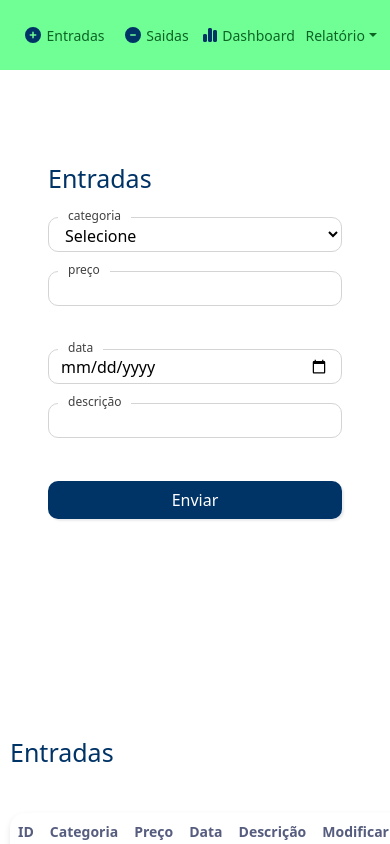
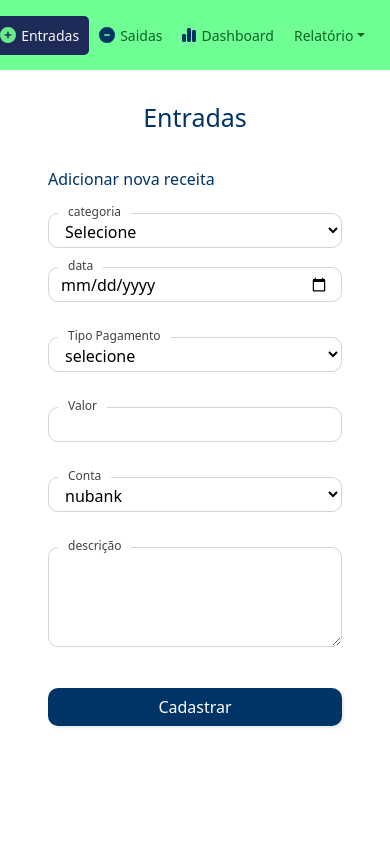
Before and after one commit to biancacostamelo/sistema-financeiro, a React (Create React App) app in the folder sistema/: page /Entradas in a window 390 px wide. Shown: the top 844 px of the page. Built offline with nearby package versions, Linux system fonts and the light colour scheme; no server answers.

Commit message:
reestruturando front-end

```diff
--- a/sistema/src/components/sidebar.jsx
+++ b/sistema/src/components/sidebar.jsx
@@ -5,55 +5,57 @@ import { faPlusCircle, faMinusCircle, faChartSimple } from '@fortawesome/free-so
 import { FontAwesomeIcon } from '@fortawesome/react-fontawesome'
 import '../css/style.css'
 import NavDropdown from 'react-bootstrap/NavDropdown'
+import { useLocation } from 'react-router-dom'
 
 const Sidebar = () => {
+    const location = useLocation()
     useEffect(() => {
         const menuItems = document.querySelectorAll('.areaMenu')
 
         menuItems.forEach(menuItem => {
-            menuItem.addEventListener('click', function (event) {
-                menuItems.forEach(menuItem => {
-                    menuItem.classList.remove("active")
-                })
-                event.currentTarget.classList.add("active")
-            })
+            const path = menuItem.getAttribute('data-path')
+            if (location.pathname.includes(path)) {
+                menuItem.classList.add('active')
+            } else {
+                menuItem.classList.remove('active')
+            }
         })
-    }, [])
+    }, [location.pathname])
 
     return (
         <>
             <div id="sidebar">
                 <div className="menu">
-                    <div className="areaMenu pb-2 pt-2 pl-1" >
+                    <div data-path='/Entradas' className="areaMenu pb-2 pt-2 pl-1" >
                         <Link to='/Entradas' className="Link">
-                            <button className="areaMenu">
-                                <FontAwesomeIcon icon={faPlusCircle} color="#003366" style={{ marginRight: '5px', fontSize: '16px' }} />
+                            <button data-path='/Entradas' className="areaMenu">
+                                <FontAwesomeIcon icon={faPlusCircle} style={{ marginRight: '5px', fontSize: '16px' }} />
                                 Entradas
                             </button>
                         </Link>
                     </div>
-                    <div className="areaMenu pb-2 pt-2 pl-1" >
+                    <div data-path='/Saidas' className="areaMenu pb-2 pt-2 pl-1" >
                         <Link to='/Saidas' className="Link">
-                            <button className="areaMenu">
+                            <button data-path='/Saidas' className="areaMenu">
                                 <FontAwesomeIcon icon={faMinusCircle} color="#003366" style={{ marginRight: '5px', fontSize: '16px' }} />
                                 Saidas
                             </button>
                         </Link>
                     </div>
-                    <div className="areaMenu pb-2 pt-2 pl-1" >
+                    <div data-path='/Dashboard' className="areaMenu pb-2 pt-2 pl-1" >
                         <Link to='/Dashboard' className="Link">
-                            <button className="areaMenu">
+                            <button data-path='/Dashboard' className="areaMenu">
                                 <FontAwesomeIcon icon={faChartSimple} color="#003366" style={{ marginRight: '5px', fontSize: '16px' }} />
                                 Dashboard
                             </button>
                         </Link>
                     </div>
-                    <div className="areaMenu pb-2 pt-2 pl-1" >
-                        <button className="areaMenu">
+                    <div data-path='/Relatorio' className="areaMenu pb-2 pt-2 pl-1" >
+                        <button data-path='/Relatorio' className="areaMenu">
                             <NavDropdown title="Relatório" id="navbarScrollingDropdown" className="anavbar">
                                 <Link to='/Relatorio' className="Link">
-                                    <NavDropdown.Item> <Link to='/tableentradas'>• Entradas</Link></NavDropdown.Item>
-                                    <NavDropdown.Item> <Link to='/tablesaidas'>• Saídas</Link></NavDropdown.Item>
+                                    <NavDropdown.Item> <Link data-path='/tableentradas' to='/tableentradas'>• Entradas</Link></NavDropdown.Item>
+                                    <NavDropdown.Item> <Link data-path='/tablesaidas' to='/tablesaidas'>• Saídas</Link></NavDropdown.Item>
                                 </Link>
                             </NavDropdown>
                         </button>
--- a/sistema/src/components/tableentradas.jsx
+++ b/sistema/src/components/tableentradas.jsx
@@ -1,6 +1,9 @@
 import React, { useEffect, useState } from "react"
 import { Link } from "react-router-dom/cjs/react-router-dom"
 import axios from "axios"
+import { FontAwesomeIcon } from "@fortawesome/react-fontawesome"
+import { faTrashCan } from "@fortawesome/free-solid-svg-icons"
+import { faPenToSquare } from "@fortawesome/free-solid-svg-icons"
 
 const Tableentradas = () => {
 
@@ -17,9 +20,9 @@ const Tableentradas = () => {
 
     return (
         <>
-            <div className="campo"  style={{ overflow: 'scroll' }}>
+            <div className="campo overflow mx-5">
                 <div className="div3">
-                    <h2>Entradas</h2>
+                    <h2>Tabela de Entradas</h2>
                 </div>
                 <div className="div2">
                     <table className="table">
@@ -38,8 +41,8 @@ const Tableentradas = () => {
                             {entradas.map((entradas) => (
                                 <tr key={entradas.id}>
                                     <th scope="row" className="v-a">{entradas.id}</th>
-                                    <td className="v-a">{entradas.categoria}</td>
-                                    <td className="v-a">{entradas.preco}</td>
+                                    <td className="v-a fw-bolder">{entradas.categoria}</td>
+                                    <td className="v-a text-success fw-medium">R$ {entradas.preco}</td>
                                     <td className="v-a">{new Date(entradas.dataEntrada).toLocaleDateString('pt-BR', {
                                         day: '2-digit',
                                         month: '2-digit',
@@ -58,8 +61,16 @@ const Tableentradas = () => {
                                             {entradas.descricao}
                                         </div>
                                     </td>
-                                    <td className="v-a"><Link to={`/updateentrada/${entradas.id}`} className="btn btn-primary mb-2 mt-2 align-middle">modificar</Link></td>
-                                    <td className="v-a"><button onClick={e => Handledelete(entradas.id)} className="btn btn-danger mb-2 mt-2 align-middle">deletar</button></td>
+                                    <td className="v-a">
+                                        <Link to={`/updateentrada/${entradas.id}`} className="mb-2 mt-2 align-middle">
+                                         <FontAwesomeIcon icon={faPenToSquare} style={{ color: '#204A77', height: '18px'}} />
+                                        </Link>
+                                        </td>
+                                    <td className="v-a">
+                                        <button onClick={e => Handledelete(entradas.id)} className="btn mb-2 mt-2 align-middle">
+                                            <FontAwesomeIcon icon={faTrashCan} style={{ color: '#E9332E', height: '18px'}} />
+                                        </button>
+                                        </td>
                                 </tr>
                             ))}
 
--- a/sistema/src/css/style.css
+++ b/sistema/src/css/style.css
@@ -118,7 +118,7 @@ select {
   box-shadow: rgba(0, 0, 0, 0.10)0px 3px 6px;
   border-radius: 15px;
   margin-left: 225px;
-  width: fit-content;
+  width: 82%;
   margin-top: 37.5px;
 }
 
@@ -201,20 +201,27 @@ select {
   margin-left: -200px;
   /* background: linear-gradient(#5c6486, #717ca7, #7e89b9); */
   background-color: #69eb8c;
-  padding-left: 25px;
+  padding: 0px 15px 0px 15px;
   border-radius: 0px 30px 30px 0px;
 }
 
 .formcadastro {
-  margin-top: 50px;
+  margin-top: 30px;
   box-shadow: rgba(0, 0, 0, 0.10)0px 3px 6px;
   border-radius: 15px;
+  margin-left: 225px;
+  width: 90%;
+  padding: 3rem;
+}
+
+.m-225{
   margin-left: 225px;
 }
 
 @media (max-width: 668px) {
   .formcadastro {
     box-shadow: rgba(0, 0, 0, 0)0px 0px 0px !important;
+    padding: 0 !important;
   }
 }
 
@@ -224,8 +231,9 @@ select {
   }
 
   .areaMenu {
-    width: 92px !important;
-    padding-left: 0px !important;
+    width: auto !important;
+    padding-left: 5px !important;
+    padding-right: 5px !important;
     display: flex !important;
     flex-direction: row !important;
     align-items: center !important;
@@ -246,7 +254,7 @@ select {
   .formcadastro {
     width: auto !important;
     margin-left: 0px;
-    margin-top: 120px;
+    padding: 0px !important;
   }
 
   .campo2 {
@@ -254,6 +262,7 @@ select {
     flex-direction: column;
     align-items: center;
     justify-content: center;
+    padding-top: 30px;
   }
 
   .campo {
@@ -262,8 +271,12 @@ select {
 
   .div3,
   .div2,
+  .m-225{
+    margin-left: 0px !important;
+  }
   .dados{
-    margin-left: 10px !important;
+    margin-right: 20px !important;
+    margin-left: 20px !important;
   }
 
   .group {
@@ -304,15 +317,6 @@ select {
     border: 1px solid #ffffffad !important;
   }
 
-  .areaMenu.active {
-    background-color: #d5ffe0;
-    color: #0c6424;
-    border-radius: 16px !important;
-    display: flex !important;
-    flex-direction: row !important;
-    align-items: center !important;
-    justify-content: center !important;
-  }
 }
 
 @media (max-width: 980px) {
@@ -325,6 +329,9 @@ select {
     width: auto !important;
     margin: 10px;
   }
+  .overflow{
+    overflow: scroll;
+  }
 }
 
 @media (max-width: 898px) {
@@ -334,10 +341,6 @@ select {
 
   .campo {
     margin-top: 120px !important;
-  }
-
-  .formcadastro {
-    margin-top: 160px;
   }
 
   .iconUser {
@@ -360,10 +363,14 @@ select {
   }
 }
 
+.areaMenu.active > svg{
+  color: #69eb8c;
+}
 .areaMenu.active {
-  background-color: #d5ffe0;
-  color: #0c6424;
-  border-radius: 16px 0px 0px 16px;
+  background-color: #1E2B58;
+  color: #f7f7f7;
+  font-weight: 500;
+  border-radius: 5px;
 }
 
 .areaMenu {
@@ -375,6 +382,7 @@ select {
   text-align: left;
   padding-left: 20px;
   font-size: 14px !important;
+  font-weight: 500;
 }
 
 .campoLabel {
--- a/sistema/src/paginas/entradas.jsx
+++ b/sistema/src/paginas/entradas.jsx
@@ -1,5 +1,4 @@
 import React, { useState } from "react"
-import Pesquisa from "../components/pesquisa"
 import axios from "axios"
 import Tableentradas from "../components/tableentradas"
 
@@ -27,14 +26,12 @@ const Entradas = () => {
 
     return (
         <>
-            <div className="campo2">
-                <Pesquisa />
+            <div className="campo2 mt-5 mx-5">
+            <h2 className="mt-4 m-225">Entradas</h2>
                 <form onSubmit={Enviardados}>
-                    <div className="formcadastro p-5">
-                        <div className="mb-4">
-                            <h2>Entradas</h2>
-                        </div>
-                        <div className="row mb-4">
+                    <div className="formcadastro">
+                        <h5>Adicionar nova receita</h5>
+                        <div className="row mb-3 mt-4">
                             <div className="col-md-6 r campoLabel">
                                 <label htmlFor="categoria" className="label">categoria</label>
                                 <select name="categoria" id="categoria" required value={categoria} onChange={(e) => setCategoria(e.target.value)}>
@@ -53,30 +50,47 @@ const Entradas = () => {
                                     <option value="reembolsos">Reembolsos</option>
                                 </select>
                             </div>
-                            <div className="col-md-6 r campoLabel">
-                                <label htmlFor="preco" className="label">preço</label>
-                                <input required type="number" id="preco" value={preco} onChange={(e) => setPreco(e.target.value)} />
-                            </div>
-                        </div>
-                        <div className="row mb-4">
                             <div className="col-md-6 campoLabel">
                                 <label htmlFor="data" className="label">data</label>
                                 <input required type="date" id="data" className="input" value={data} onChange={(e) => setData(e.target.value)} />
                             </div>
-                            <div className="col-md-6 campoLabel">
+                        </div>
+                        <div className="row mb-3 gap-3">
+                            <div className="col-md-12 r campoLabel">
+                                <label htmlFor="tipo_pagamento" className="label">Tipo Pagamento</label>
+                                <select name="tipo_pagamento" id="tipo_pagamento">
+                                    <option value="selecione">selecione</option>
+                                    <option value="pix">pix</option>
+                                    <option value="debito">debito</option>
+                                </select>
+                            </div>
+                            <div className="col-md-12 campoLabel">
+                                <label htmlFor="valor" className="label">Valor</label>
+                                <input type="number" className="input" id="valor" name="valor" value={preco} onChange={(e) => setPreco(e.target.value)} />
+                            </div>
+                        </div>
+                        <div className="row mb-3 gap-3">
+                            <div className="col-md-12 r campoLabel">
+                                <label htmlFor="conta" className="label">Conta</label>
+                                <select name="conta" id="conta">
+                                    <option value="nubank">nubank</option>
+                                    <option value="itau">itau</option>
+                                </select>
+                            </div>
+                            <div className="col-md-12 campoLabel">
                                 <label htmlFor="descricao" className="label">descrição</label>
-                                <input type="text" className="input" id="descricao" value={descricao} onChange={(e) => setDescricao(e.target.value)} />
+                                <textarea id="descricao" name="descricao" style={{ width: '100%', height: '100px' }} value={descricao} onChange={(e) => setDescricao(e.target.value)}></textarea>
                             </div>
                         </div>
                         <div className="row">
                             <div className="col-md-12">
-                                <button className="botao" type="submit">Enviar</button>
+                                <button className="botao fw-medium" type="submit">Cadastrar</button>
                             </div>
                         </div>
                     </div>
                 </form>
             </div>
-            <Tableentradas/>
+          <Tableentradas/>
         </>
     )
 }
--- a/sistema/src/paginas/saidas.jsx
+++ b/sistema/src/paginas/saidas.jsx
@@ -1,5 +1,4 @@
 import React, { useState } from "react";
-import Pesquisa from "../components/pesquisa";
 import axios from "axios";
 import Tablesaidas from "../components/tablesaidas";
 
@@ -8,19 +7,19 @@ const Saidas = () => {
     const [categoria, setCategoria] = useState('')
     const [preco, setPreco] = useState('')
     const [tipoPagamento, setTipopagamento] = useState('')
-    const [dataSaidas, setDatasaidas] = useState('')
+    const [data, setData] = useState('')
     const [descricao, setDescricao] = useState('')
 
     const Handlesubmit = (evento) => {
         evento.preventDefault()
-        const novaSaida = { categoria, preco, tipoPagamento, dataSaidas, descricao }
+        const novaSaida = { categoria, preco, tipoPagamento, data, descricao }
         axios.post('http://localhost:3005/saidas', novaSaida)
             .then(() => {
                 alert('saída adicionada com sucesso!')
                 setCategoria('')
                 setPreco('')
                 setTipopagamento('')
-                setDatasaidas('')
+                setData('')
                 setDescricao('')
             })
             .catch((erro) => {
@@ -30,63 +29,65 @@ const Saidas = () => {
 
     return (
         <>
-            <div className="campo2">
-                <Pesquisa />
+            <div className="campo2 mt-5 mx-5">
+            <h2 className="mt-4 m-225">Saidas</h2>
                 <form onSubmit={Handlesubmit}>
-                    <div className="formcadastro p-5">
-                        <div className="mb-4">
-                            <h2>Saidas</h2>
-                        </div>
-                        <div className="row mb-4">
-                            <div className="col-sm-6 r campoLabel">
+                    <div className="formcadastro">
+                        <h5>Adicionar nova despesa</h5>
+                        <div className="row mb-3 mt-4">
+                            <div className="col-md-6 r campoLabel">
                                 <label htmlFor="categoria" className="label">categoria</label>
                                 <select name="categoria" id="categoria" required value={categoria} onChange={(e) => setCategoria(e.target.value)}>
                                     <option value="">Selecione</option>
-                                    <option value="alimentacao">Alimentação</option>
-                                    <option value="moradia">Moradia</option>
-                                    <option value="transporte">Transporte</option>
-                                    <option value="educacao">Educação</option>
-                                    <option value="saude">Saúde</option>
-                                    <option value="lazer_entretenimento">Lazer e entretenimento</option>
-                                    <option value="vestuario">Vestuário</option>
-                                    <option value="tecnologia_comunicacao">Tecnologia e comunicação</option>
-                                    <option value="seguros_protecao">Seguros e proteção</option>
-                                    <option value="impostos_taxas">Impostos e taxas</option>
-                                    <option value="despesas_animais">Despesas com animais de estimação</option>
-                                    <option value="doacoes_caridade">Doações e caridade</option>
+                                    <option value="salario">Salário</option>
+                                    <option value="freelance">Freelance ou prestação de serviços</option>
+                                    <option value="investimentos">Rendimentos de investimentos</option>
+                                    <option value="aluguéis">Aluguéis</option>
+                                    <option value="pensao_aposentadoria">Pensão ou aposentadoria</option>
+                                    <option value="comissoes_bonificacoes">Comissões ou bonificações</option>
+                                    <option value="lucros_negocios">Lucros de negócios próprios</option>
+                                    <option value="premios_sorteios">Prêmios ou sorteios</option>
+                                    <option value="venda_bens">Venda de bens</option>
+                                    <option value="ajuda_familiar">Ajuda financeira de familiares ou amigos</option>
+                                    <option value="dividendos">Dividendos de ações</option>
+                                    <option value="reembolsos">Reembolsos</option>
                                 </select>
                             </div>
-                            <div className="col-sm-6 r campoLabel">
-                                <label htmlFor="preco" className="label">preço</label>
-                                <input required type="number" value={preco} id="preco" onChange={(e) => setPreco(e.target.value)} />
+                            <div className="col-md-6 campoLabel">
+                                <label htmlFor="data" className="label">data</label>
+                                <input required type="date" id="data" className="input" value={data} onChange={(e) => setData(e.target.value)} />
                             </div>
                         </div>
-                        <div className="row mb-4">
-                            <div className="col-sm-6 campoLabel">
-                                <label htmlFor="tipoPagamento" className="label">tipo pagamento</label>
-                                <select name="tipoPagamento" id="tipoPagamento" required value={tipoPagamento} onChange={(e) => setTipopagamento(e.target.value)}>
-                                    <option value="">Selecione</option>
-                                    <option value="Pix">Pix</option>
-                                    <option value="cartaocredito">Cartão de Crédito</option>
-                                    <option value="cartaodebito">Cartão de Débito</option>
-                                    <option value="dinheiro">Dinheiro</option>
-                                    <option value="outros">Outros</option>
+                        <div className="row mb-3 gap-3">
+                            <div className="col-md-12 r campoLabel">
+                                <label htmlFor="tipo_pagamento" className="label">Tipo Pagamento</label>
+                                <select name="tipo_pagamento" id="tipo_pagamento">
+                                    <option value="selecione">selecione</option>
+                                    <option value="pix">pix</option>
+                                    <option value="debito">debito</option>
                                 </select>
                             </div>
-                            <div className="col-sm-6 campoLabel">
-                                <label htmlFor="dataSaidas" className="label">data</label>
-                                <input required type="date" id="dataSaidas" className="input" value={dataSaidas} onChange={(e) => setDatasaidas(e.target.value)} />
+                            <div className="col-md-12 campoLabel">
+                                <label htmlFor="valor" className="label">Valor</label>
+                                <input type="number" className="input" id="valor" name="valor" value={preco} onChange={(e) => setPreco(e.target.value)} />
                             </div>
                         </div>
-                        <div className="row mb-4" >
-                            <div className="col-sm-12 campoLabel">
-                                <label htmlFor="descricao" className="label" >descrição</label>
+                        <div className="row mb-3 gap-3">
+                            <div className="col-md-12 r campoLabel">
+                                <label htmlFor="conta" className="label">Conta</label>
+                                <select name="conta" id="conta">
+                                    <option value="nubank">nubank</option>
+                                    <option value="itau">itau</option>
+                                </select>
+                            </div>
+                            <div className="col-md-12 campoLabel">
+                                <label htmlFor="descricao" className="label">descrição</label>
                                 <textarea id="descricao" name="descricao" style={{ width: '100%', height: '100px' }} value={descricao} onChange={(e) => setDescricao(e.target.value)}></textarea>
                             </div>
                         </div>
                         <div className="row">
                             <div className="col-sm-12">
-                                <button className="botao" type="submit">Enviar</button>
+                                <button className="botao fw-medium" type="submit">Cadastrar</button>
                             </div>
                         </div>
                     </div>
```
Also changed, not shown: sistema/src/components/tablesaidas.jsx (+64 -38 lines), sistema/src/server.js (+4 -4 lines).
